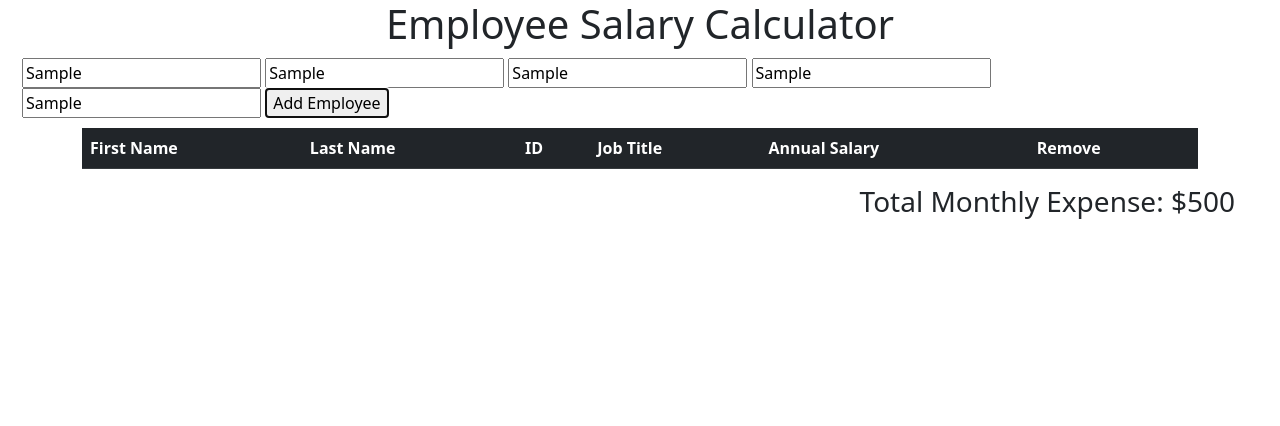
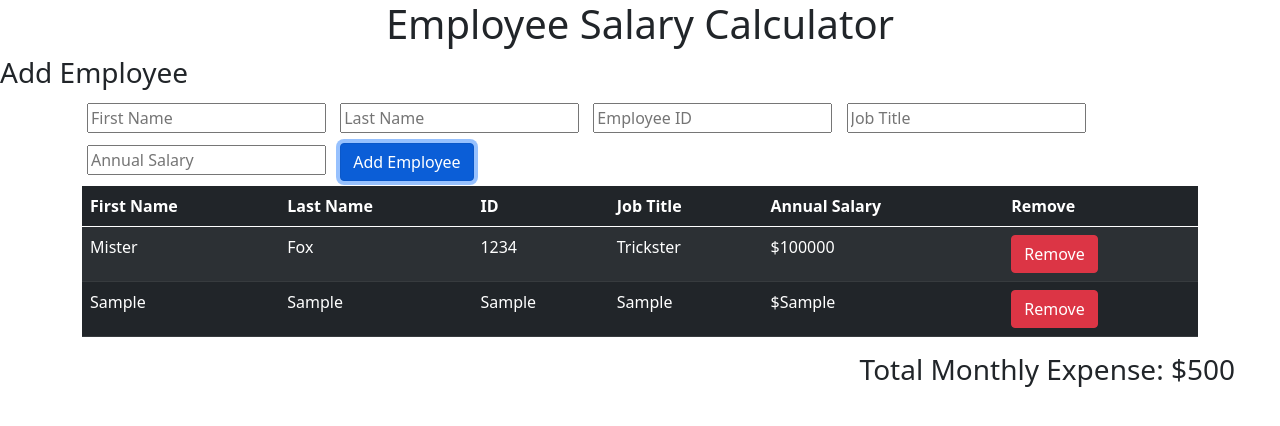
Before and after one commit to Emerfoll/jquery-salary-calculator, a plain HTML site: page index.html in a window 1280 px wide. Both pictures are taken after typing "Sample", "Sample", "Sample", "Sample", "Sample" into the empty fields and a click on the button "Add Employee". Drawn offline with Linux system fonts and the light colour scheme.

Commit message:
addEmployeeButton now creates new object, pushes it to the employee array, and refreshes the DOM to add the newly added employee to the DOM.

```diff
--- a/client.js
+++ b/client.js
@@ -1,13 +1,43 @@
-console.log('js loaded!');
+console.log('js git status!');
 
 $(readyNow);
 
 function readyNow() {
     console.log('jQuery ready');
 
-    $('#addEmployee').on('click', addEmployee);
+    renderToDom();
+
+    $('#addEmployeeButton').on('click', addEmployee);
 }
 
+let employees = [
+    {firstName:'Mister',
+    lastName:'Fox',
+    ID:1234,
+    title:'Trickster',
+    salary:100000,}
+];
+
+function renderToDom(){
+    //clear display
+    $('#newEmployee').empty();
+    //use everything in the array, and append them accordingly
+    for(let employee of employees){
+        $('#newEmployee').append(`
+            <tr class="employee">
+             <td>${employee.firstName}</td>
+             <td>${employee.lastName}</td>
+             <td>${employee.ID}</td>
+             <td>${employee.title}</td>
+             <td>$${employee.salary}</td>
+             <td><button id="remove" class="btn btn-danger">Remove</button></td>
+
+             </tr>`)
+    }
+}
+
+
+// Runs when addEmployeeButton is clicked.
 function addEmployee() {
     console.log('Employee added.');
     let firstName = $('#firstNameIn').val();
@@ -21,4 +51,25 @@ function addEmployee() {
     let salary = $('#annualSalaryIn').val();
     console.log(salary);
 
+    let newEmployee = {
+        firstName:$('#firstNameIn').val(),
+        lastName:$('#lastNameIn').val(),
+        ID:$('#employeeIDIn').val(),
+        title:$('#jobTitleIn').val(),
+        salary:$('#annualSalaryIn').val(),
+    }
+    console.log(newEmployee);
+    employees.push(newEmployee);
+
+
+    clearInputs();
+    renderToDom();
 }
+
+function clearInputs() {
+    $('#firstNameIn').val('');
+    $('#lastNameIn').val('');
+    $('#employeeIDIn').val('');
+    $('#jobTitleIn').val('');
+    $('#annualSalaryIn').val('');
+}
--- a/index.html
+++ b/index.html
@@ -23,14 +23,16 @@
     <h1 id="calTitle">Employee Salary Calculator</h1>
 
     <!-- Need input fields to add employeeName/ID/salary/jobTitle. -->
-    <div class="container input form-floating col">
-        <input id="firstNameIn" type="text" placeholder="First Name">
-        <input id="lastNameIn" type="text" placeholder="Last Name">
-        <input id="employeeIDIn" type="text" placeholder="Employee ID">
-        <input id="jobTitleIn" type="text" placeholder="Job Title">
-        <input id="annualSalaryIn" type="text" placeholder="Annual Salary">
 
-        <button id="addEmployee">Add Employee</button>
+    <h3>Add Employee</h3>
+    <div class="container form-floating col">
+        <input id="firstNameIn" type="text" placeholder="First Name" class="input">
+        <input id="lastNameIn" type="text" placeholder="Last Name" class="input">
+        <input id="employeeIDIn" type="text" placeholder="Employee ID" class="input">
+        <input id="jobTitleIn" type="text" placeholder="Job Title" class="input">
+        <input id="annualSalaryIn" type="text" placeholder="Annual Salary" class="input">
+
+        <button type="button" id="addEmployeeButton" class="btn btn-primary">Add Employee</button>
     </div>
 
     <!-- Table to display the information entered into the input fields. -->
@@ -46,6 +48,9 @@
                     <th>Remove</th>
                 </tr>
             </thead>
+            <tbody id="newEmployee">
+                <!-- place new employees added here -->
+            </tbody>
         </table>
     </div>
     <!-- Need a total Monthly cost that adds up how much annual salary costs each month. -->
--- a/style.css
+++ b/style.css
@@ -1,5 +1,5 @@
 .input {
-    margin: 10px;
+    margin: 5px;
 }
 
 #calTitle {
@@ -10,6 +10,10 @@
     margin: 10px;
 }
 
+#addEmployeeButton {
+    margin: 5px;
+}
+
 .expense {
     text-align: right;
     margin-right: 45px;
```
